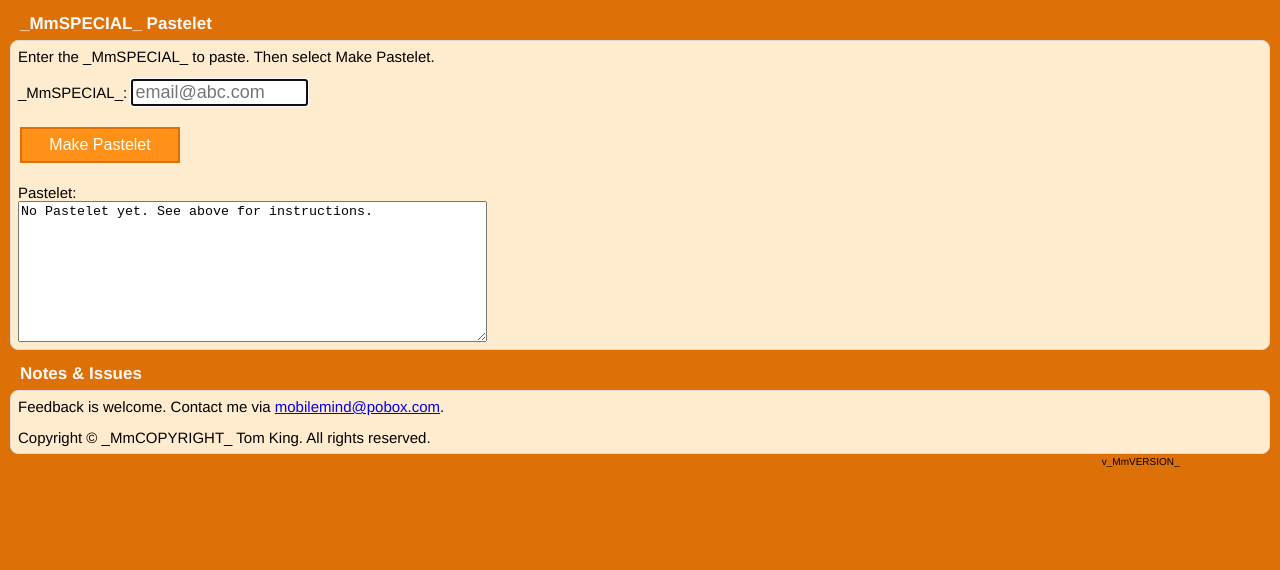
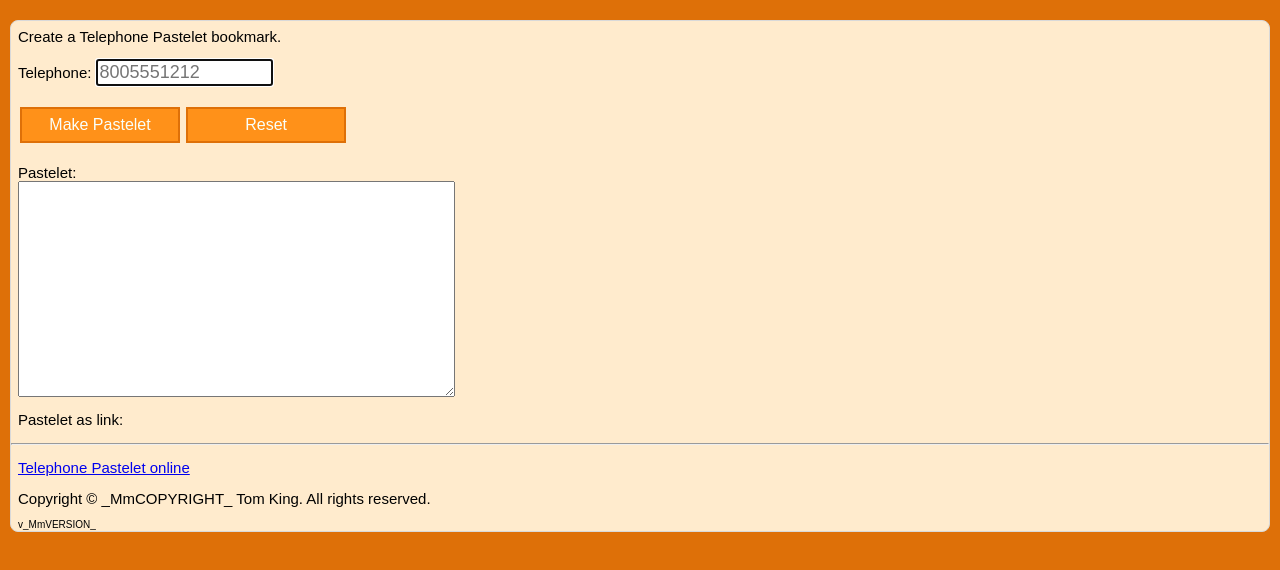
Before and after one commit to mobilemind/pastelets, a website: page src/tel.url.html in a window 1280 px wide. Drawn offline with Linux system fonts and the light colour scheme.

Commit message:
src/tel.url.html: tighten CSS, meta tags, loadpg() & markup

```diff
--- a/src/tel.url.html
+++ b/src/tel.url.html
@@ -2,113 +2,45 @@
 <html lang="en">
 <head>
 <meta charset="utf-8">
-<meta name="keywords" content="iPhone,Bookmarklet,maker,generator,javascript,paste,text,Pastelet,iPastelet,Mobile Safari,_MmSPECIAL_">
-<meta name="robots" content="index,nofollow">
+<meta name="keywords" content="iPhone,Bookmarklet,maker,generator,javascript,paste,text,Pastelet,iPastelet,Mobile Safari,telephone">
 <meta name="viewport" content="width=device-width, initial-scale=1, user-scalable=no, maximum-scale=3">
 <meta name="theme-color" content="#DE7008">
 <meta name="format-detection" content="telephone=no">
 <style type="text/css">
-body {
-	margin: 0;
-	padding: 0;
-	background-color: #DE7008;
-	font-family: Helvetica, sans-serif;
-	font-size: 17px;
-	-ms-text-size-adjust: none;
-	-webkit-text-size-adjust: none
-}
-h1 {
-	font-size: 17px;
-	color: #FFFAFA;
-	margin: 14px 9px 6px 20px;
-	padding: 0
-}
-p {
-	margin: 0;
-	font-weight: normal;
-	padding:7px
-}
-form {
-	border: hidden;
-	margin: 0;
-	font-weight: normal;
-	padding: 7px
-}
-.grp {
-	margin: 0 10px;
-	padding: 0;
-	background-color: #FFEBCD;
-	border: 1px solid #d9d9d9;
-	font-size: 15px;
-	border-radius: 8px
-}
-.fig {
-	margin: 0;
-	padding: 4px 10px
-}
-.btn {
-	-moz-appearance: none;
-	-webkit-appearance: none;
-	background: #FF9119;
-	border-radius: 0;
-	border: 2px solid #DE7008;
-	color: #fafffa;
-	cursor: pointer;
-	font-size: 16px;
-	height: 36px;
-	margin: 4px 0 4px 2px;
-	padding: 0;
-	text-align: center;
-	vertical-align: baseline;
-	width: 160px;
-}
-.vers {
-	margin: 2px 2px;
-	font-size: x-small;
-	width: 92%;
-	text-align: right
-}
+.bmrk{-webkit-appearance:textarea}.btn{-moz-appearance:none;-webkit-appearance:none;background:#FF9119;border-radius:0;border:2px solid #DE7008;color:#fafffa;cursor:pointer;font-size:16px;height:36px;margin:4px 0 4px 2px;padding:0;text-align:center;vertical-align:baseline;width:160px}.grp{margin:0 10px;padding:0;background-color:#FFEBCD;border:1px solid #d9d9d9;font-size:15px;border-radius:8px}.pl{display:none}.vers{margin:0 7px;font-size:x-small;text-align:left}body{margin:0;padding:0;background-color:#DE7008;font-family:sans-serif;font-size:17px;-ms-text-size-adjust:none;-webkit-text-size-adjust:none}form{border:hidden;margin:0;font-weight:normal;padding:7px}p{margin:0;font-weight:normal;padding:7px}
 </style>
 <!-- version _MmVERSION_; _MmBUILDDATE_; Tom King; full history in iphone/paste-history.txt
 
-	a Pastelet URL first displays as http://mmind.me/email#javascript:'...
 	Copyright (c) _MmCOPYRIGHT_ Tom King. All rights reserved. -->
 
 <!-- code w/onLoad handler + function to create bookmarklet string -->
 <script type="text/javascript">//<!--
-function showDesktopLink(){const a=document.getElementById('pal'),b=document.getElementById('pl');a&&b&&(b.href=document.getElementById('bmrk').textContent,b.title=document.title,b.replaceChild(document.createTextNode(document.title),b.childNodes[0]),a.style.display=b.style.display='inline')}function loadpg(a){a&&(document.getElementById('bmrk').textContent='javascript:'+encodeURI(a),history.pushState({},'Paste '+document.getElementById('pStr').value,location.pathname+'#javascript:'+encodeURIComponent(a)),document.title='Paste '+document.getElementById('pStr').value,showDesktopLink())}
-// tel
-function pastelet(a){return a?'(()=>{var a="'+a.trim()+'",f=document.getElementsByTagName("input"),l=f.length,p="tel";let b=-1,i=0,k=null,n="",t="",x=-1;for(;i<l;i++){k=f[i];t=k.type;if("hidden"===t)continue;n=k.id+k.name+k.title;if(t===p||n.indexOf(p)>-1||n.indexOf("hone")>0||n.indexOf("cell")>-1||n.indexOf("mobile")>-1){x=i;break}if(-1==b&&"text"==t&&n.indexOf("earch")<0)b=i}if(-1==x)x=b;if(-1!=x){f[x].focus();f[x].value=a;f[x].blur()}else{alert("Tel field not found")}return void"3.5.3"})()':null}
+function loadpg(a){const b=document.getElementById('bmrk'),c=document.getElementById('pal'),d=document.getElementById('pl');if(a){d.title=document.title='Paste '+document.getElementById('pStr').value,d.href=b.textContent='javascript:'+encodeURI(a),d.replaceChild(document.createTextNode(document.title),d.childNodes[0]),d.style.display='inline'}else{d.title=document.getElementById('pStr').value=d.href=b.textContent="",document.title='Email/Login Pastelet',d.replaceChild(document.createTextNode(""),d.childNodes[0]),d.style.display='inline'}}
+function pastelet(a){return a?'(()=>{var a="'+a.trim()+'",f=document.getElementsByTagName("input"),l=f.length,p="tel";let b=-1,i=0,k=null,n="",t="",x=-1;for(;i<l;i++){k=f[i];t=k.type;if("hidden"===t)continue;n=k.id+k.name+k.title;if(t===p||n.indexOf(p)>-1||n.indexOf("hone")>0||n.indexOf("cell")>-1||n.indexOf("mobile")>-1){x=i;break}if(-1==b&&"text"==t&&n.indexOf("earch")<0)b=i}if(-1==x)x=b;if(-1!=x){f[x].focus();f[x].value=a;f[x].blur()}else{alert("Tel field not found")}return void"v_MmVERSION_"})()':null}
 // -->
 </script>
-<title>_MmSPECIAL_ Pastelet</title>
+<title>Telephone Pastelet</title>
 </head>
-
 <body>
-<div id="pg">
-<noscript><b>&nbsp;&nbsp;Javascript must be enabled for this app.</b></noscript>
-<h1>_MmSPECIAL_ Pastelet</h1>
+<br>
+<noscript><b>&nbsp;Javascript must be enabled for this app.</b></noscript>
 <div class="grp">
-	<p>Enter the _MmSPECIAL_ to paste. Then select Make Pastelet.</p>
-	<form id="pltMkr" method="GET" action="." onsubmit="loadpg(pastelet(document.getElementById('pStr').value)); return false">
-		<label for="pStr">_MmSPECIAL_:</label>
-		<input type="email" id="pStr" size="14" maxlength="255" style="font-size:large; -webkit-appearance:textfield" placeholder="email@abc.com" autocapitalize="off" autocorrect="on"  autocomplete="on" required="required" autofocus="autofocus">
+	<p>Create a Telephone Pastelet bookmark.</p>
+	<form id="pltMkr" method="GET" action="." onsubmit="loadpg(pastelet(document.getElementById('pStr').value)); return false" onreset="loadpg()">
+		<label for="pStr">Telephone:</label>
+		<input type="tel" id="pStr" size="14" maxlength="255" style="font-size:large; -webkit-appearance:textfield" placeholder="8005551212" autocorrect="off"  autocomplete="on" required="required" autofocus="autofocus">
 		<br><br>
 		<input type="submit" id="mkPltBtn" value="Make Pastelet" class="btn">
+		<input type="reset" id="reset" class="btn" value="Reset" tabindex="0">
 		<br><br>
 		<label id="yp" for="bmrk" style="vertical-align:top">Pastelet:<br></label>
-		<textarea id="bmrk" cols="56" rows="9"  style="vertical-align:top" wrap="soft" spellcheck="false">No Pastelet yet. See above for instructions.</textarea>
+		<textarea id="bmrk" cols="52" rows="14"  style="vertical-align:top" wrap="soft" spellcheck="false">&nbsp;</textarea>
 	</form>
-	<p id="pal" style="display:none">Pastelet as link: <a id="pl" href="." title="Pastelet">Pastelet</a><br><br></p>
-</div>
-
-<h1 id="don8">Notes &amp; Issues</h1>
-<div class="grp">
-	<p>Feedback is welcome. Contact me via <a href="mailto:mobilemind%40pobox%2ecom">mobilemind&#64;pobox&#46;com</a>.</p>
+	<p id="pal">Pastelet as link: <a id="pl" class="pl" href="." title="Pastelet">Pastelet</a></p>
+	<hr>
+	<p><a href="http://mmind.me/tel" name="http://mmind.me/tel">Telephone Pastelet online</a></p>
 	<p>Copyright &copy; _MmCOPYRIGHT_ Tom King. All rights reserved.</p>
-</div>
-
-<div class="vers">v_MmVERSION_</div>
+	<span class="vers">v_MmVERSION_</span>
 </div>
 </body>
 </html>
```
